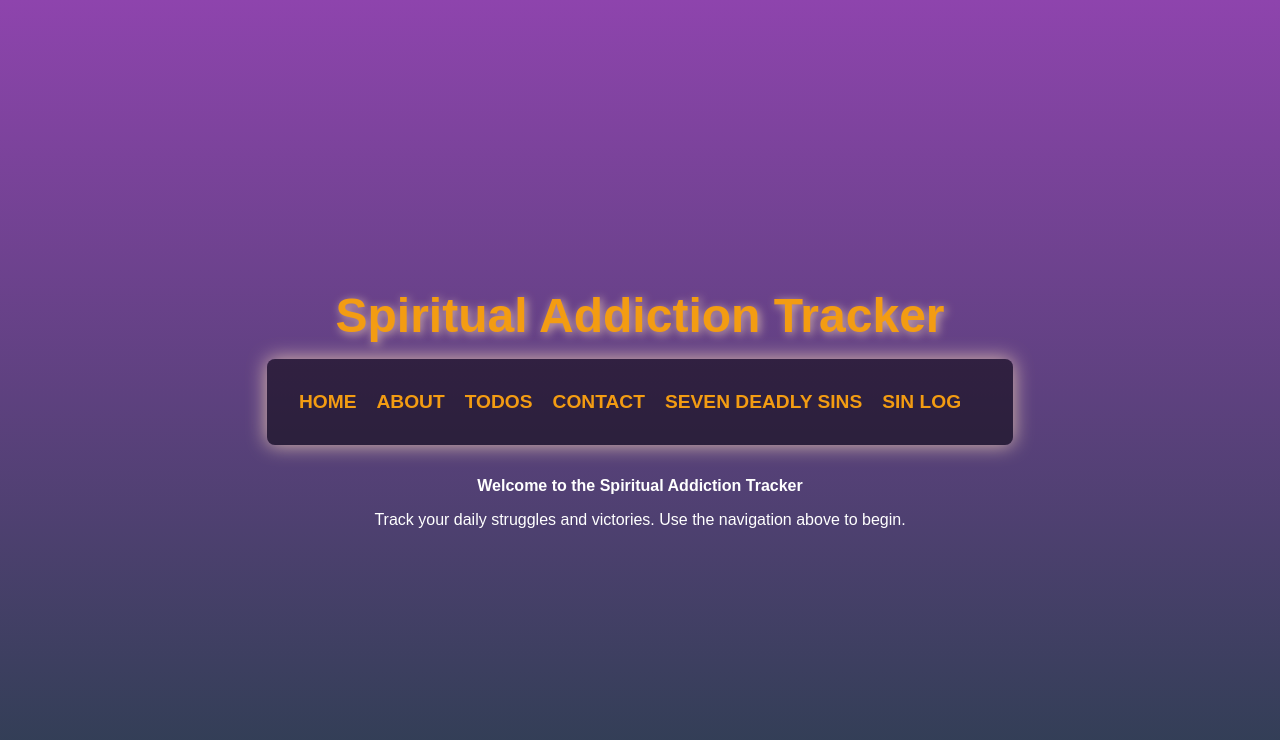
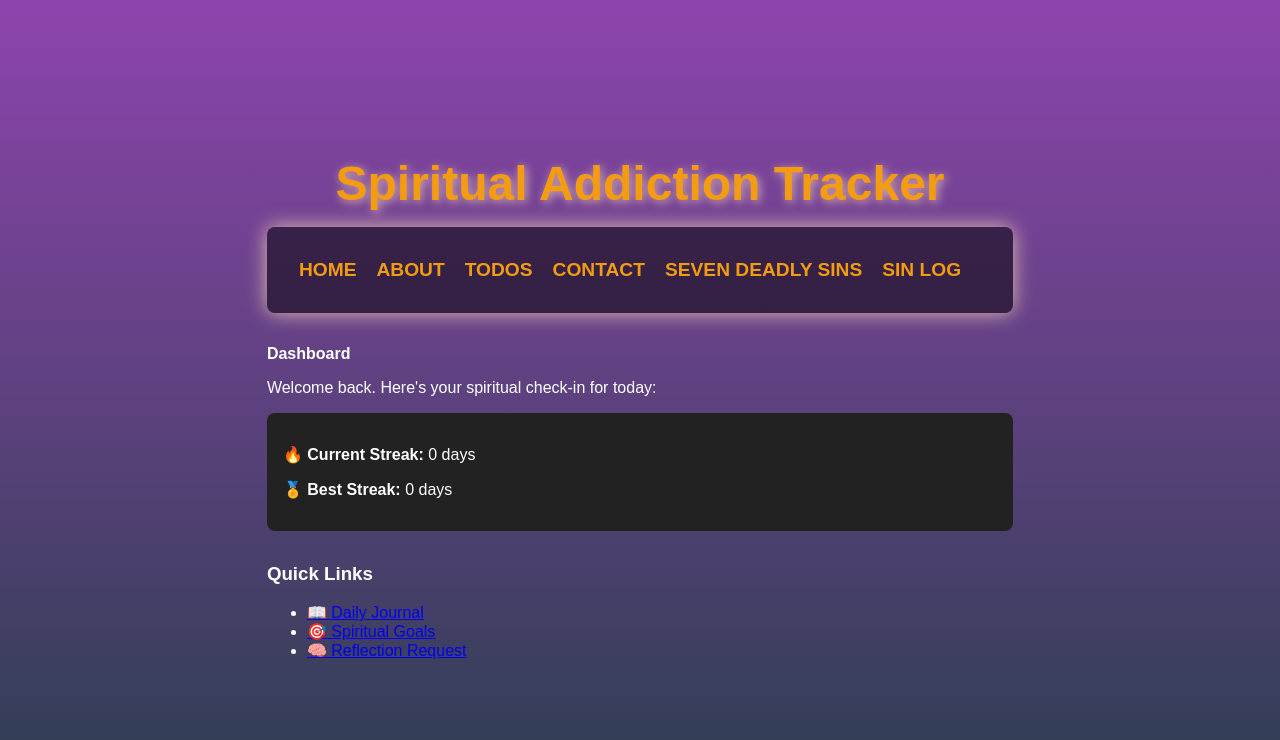
Before and after one commit to Matthew-Bourgeois/spiritual-addiction-tracker, a React (Create React App) app: page / in a window 1280 px wide. Shown: the top 740 px of the page. Built offline with nearby package versions, Linux system fonts and the light colour scheme.

Commit message:
Convert Home page into functional dashboard with streaks, last log, and quick links

```diff
--- a/src/pages/Home.js
+++ b/src/pages/Home.js
@@ -1,10 +1,70 @@
-import React from 'react';
+import React, { useEffect, useState } from 'react';
+import { Link } from 'react-router-dom';
+
+const getStreaks = (logs) => {
+  let currentStreak = 0;
+  let bestStreak = 0;
+  let tempStreak = 0;
+
+  for (let i = 0; i < logs.length; i++) {
+    if (logs[i].overcame) {
+      tempStreak++;
+      if (i === 0) currentStreak++;
+      bestStreak = Math.max(bestStreak, tempStreak);
+    } else {
+      if (i === 0) currentStreak = 0;
+      tempStreak = 0;
+    }
+  }
+
+  return { currentStreak, bestStreak };
+};
 
 const Home = () => {
+  const [logs, setLogs] = useState([]);
+  const [lastLog, setLastLog] = useState(null);
+  const [currentStreak, setCurrentStreak] = useState(0);
+  const [bestStreak, setBestStreak] = useState(0);
+
+  useEffect(() => {
+    const storedLogs = JSON.parse(localStorage.getItem('sinLogs')) || [];
+    setLogs(storedLogs);
+    if (storedLogs.length > 0) {
+      setLastLog(storedLogs[0]);
+      const { currentStreak, bestStreak } = getStreaks(storedLogs);
+      setCurrentStreak(currentStreak);
+      setBestStreak(bestStreak);
+    }
+  }, []);
+
   return (
-    <div>
-      <h2>Welcome to the Spiritual Addiction Tracker</h2>
-      <p>Track your daily struggles and victories. Use the navigation above to begin.</p>
+    <div style={{ maxWidth: '800px', margin: '0 auto', textAlign: 'left' }}>
+      <h2>Dashboard</h2>
+      <p>Welcome back. Here's your spiritual check-in for today:</p>
+
+      <div style={{ backgroundColor: '#222', padding: '1rem', borderRadius: '8px', marginBottom: '2rem' }}>
+        <p><strong>🔥 Current Streak:</strong> {currentStreak} day{currentStreak !== 1 ? 's' : ''}</p>
+        <p><strong>🏅 Best Streak:</strong> {bestStreak} day{bestStreak !== 1 ? 's' : ''}</p>
+      </div>
+
+      {lastLog && (
+        <div style={{ marginBottom: '2rem' }}>
+          <h3>📝 Last Journal Entry</h3>
+          <p><strong>{lastLog.date} - {lastLog.sin}</strong></p>
+          <p><em>{lastLog.journal}</em></p>
+          <p style={{ color: lastLog.overcame ? 'green' : 'red' }}>
+            {lastLog.overcame ? '✅ Overcame' : '❌ Gave in'}
+          </p>
+          <p><strong>Verse:</strong> {lastLog.verse}</p>
+        </div>
+      )}
+
+      <h3>Quick Links</h3>
+      <ul>
+        <li><Link to="/sin-log">📖 Daily Journal</Link></li>
+        <li><Link to="/todo">🎯 Spiritual Goals</Link></li>
+        <li><Link to="/contact">🧠 Reflection Request</Link></li>
+      </ul>
     </div>
   );
 };
```
